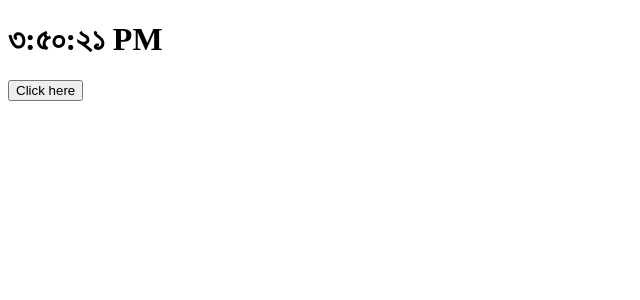
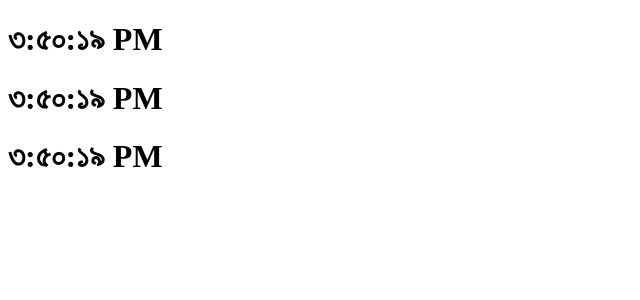
Before and after one commit to itsrafsanjani/think-in-a-react-way-my-app, a React (Create React App) app: page / in a window 1280 px wide. Shown: the top 300 px of the page, without its empty margins (0-640 px from the left). Built offline with nearby package versions, Linux system fonts and the light colour scheme.

Commit message:
feat: lesson 09 done, conditional rendering, list and keys

```diff
--- a/src/App.js
+++ b/src/App.js
@@ -1,9 +1,8 @@
-import Clock from "./components/Clock";
+import ClockList from "./components/ClockList";
 
 function App() {
-  return (
-    <Clock locale="bn-BD" />
-  );
+  const quantities = [1, 2, 3];
+  return <ClockList quantities={quantities} />;
 }
 
 export default App;
--- a/src/components/Button.js
+++ b/src/components/Button.js
@@ -12,11 +12,15 @@ class Button extends React.Component {
 
   render() {
     console.log("Button component rendered");
-    const { change, locale } = this.props;
+    const { change, locale, show, enable } = this.props;
+    if (!enable) return null;
     return (
-      <button type="button" onClick={() => change(locale)}>
-        Click here
-      </button>
+      <>
+        <button type="button" onClick={() => change(locale)}>
+          {locale === "bn-BD" ? "Change clock" : "ঘড়ি পরিবর্তন করুন"}
+        </button>
+        {show && <p>Hello</p>}
+      </>
     );
   }
 }
--- a/src/components/Clock.js
+++ b/src/components/Clock.js
@@ -1,4 +1,5 @@
 import React from "react";
+import Button from "./Button";
 
 class Clock extends React.Component {
   state = {
@@ -35,9 +36,23 @@ class Clock extends React.Component {
     return (
       <div>
         <h1>{date.toLocaleTimeString(locale)}</h1>
-        <button onClick={this.handleClick} locale="en-US" type="button">
-          Click here
-        </button>
+        {locale === "bn-BD" ? (
+          <Button
+            change={this.handleClick}
+            locale="en-US"
+            type="button"
+            show={false}
+            enable={false}
+          />
+        ) : (
+          <Button
+            change={this.handleClick}
+            locale="bn-BD"
+            type="button"
+            show
+            enable
+          />
+        )}
       </div>
     );
   }
--- /dev/null
+++ b/src/components/ClockList.js
@@ -0,0 +1,13 @@
+import Clock from "./Clock";
+
+function ClockList({ quantities = [] }) {
+  return (
+    <div>
+      {quantities.map((quantity) => (
+        <Clock key={quantity} />
+      ))}
+    </div>
+  );
+}
+
+export default ClockList;
```
Also changed, not shown: 1 other file (tests, documents, lock files or other folders).
